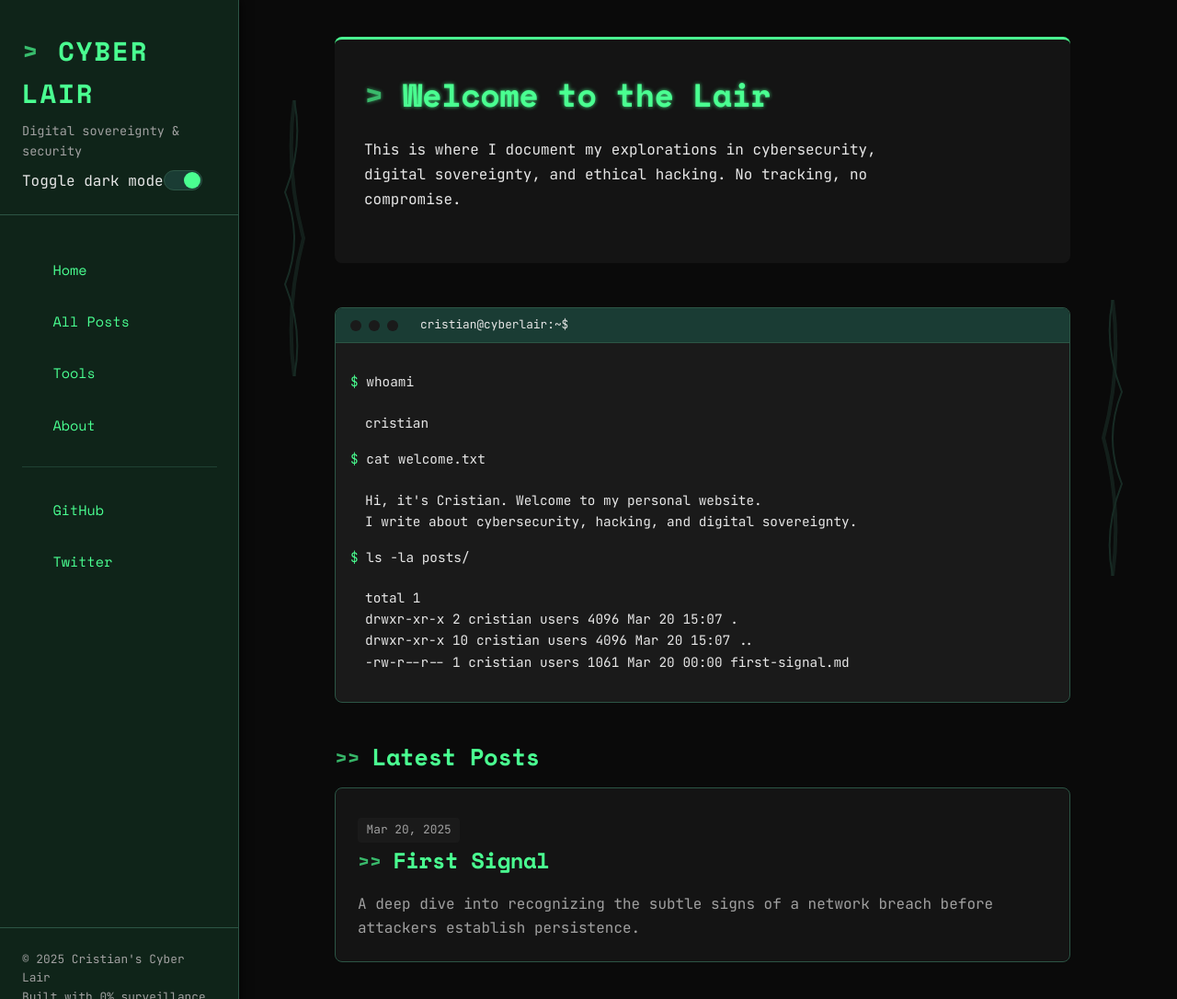
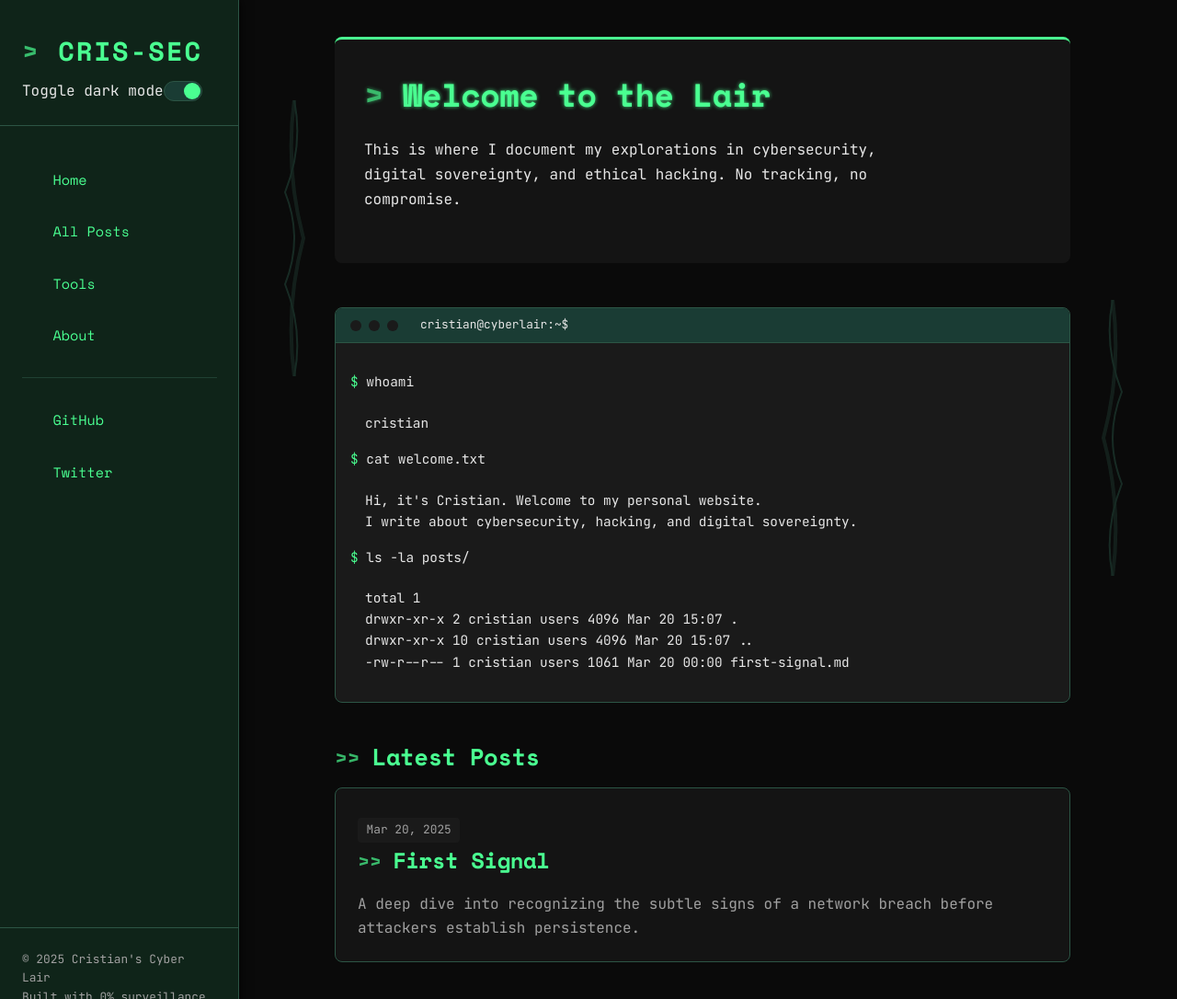
Before and after one commit to crxxtian/crxxtian.github.io, a Jekyll site: the page built from index.html, in a window 1280 px wide and 1086 px high. Shown: the whole window at 92% size. Built offline with Jekyll 4.4.1, drawn with Linux system fonts in a browser that asks for light colours; the list of posts is cut into pages by our own code.

Commit message:
new start

```diff
--- a/_layouts/default.html
+++ b/_layouts/default.html
@@ -33,8 +33,7 @@
     <!-- Sidebar / Stacked Menu -->
     <aside class="stacked-menu">
         <div class="menu-header">
-            <h1>Cyber Lair</h1>
-            <p>Digital sovereignty & security</p>
+            <h1>CRIS-SEC</h1>
 
             <label class="theme-toggle">
                 <span class="sr-only">Toggle dark mode</span>
```
